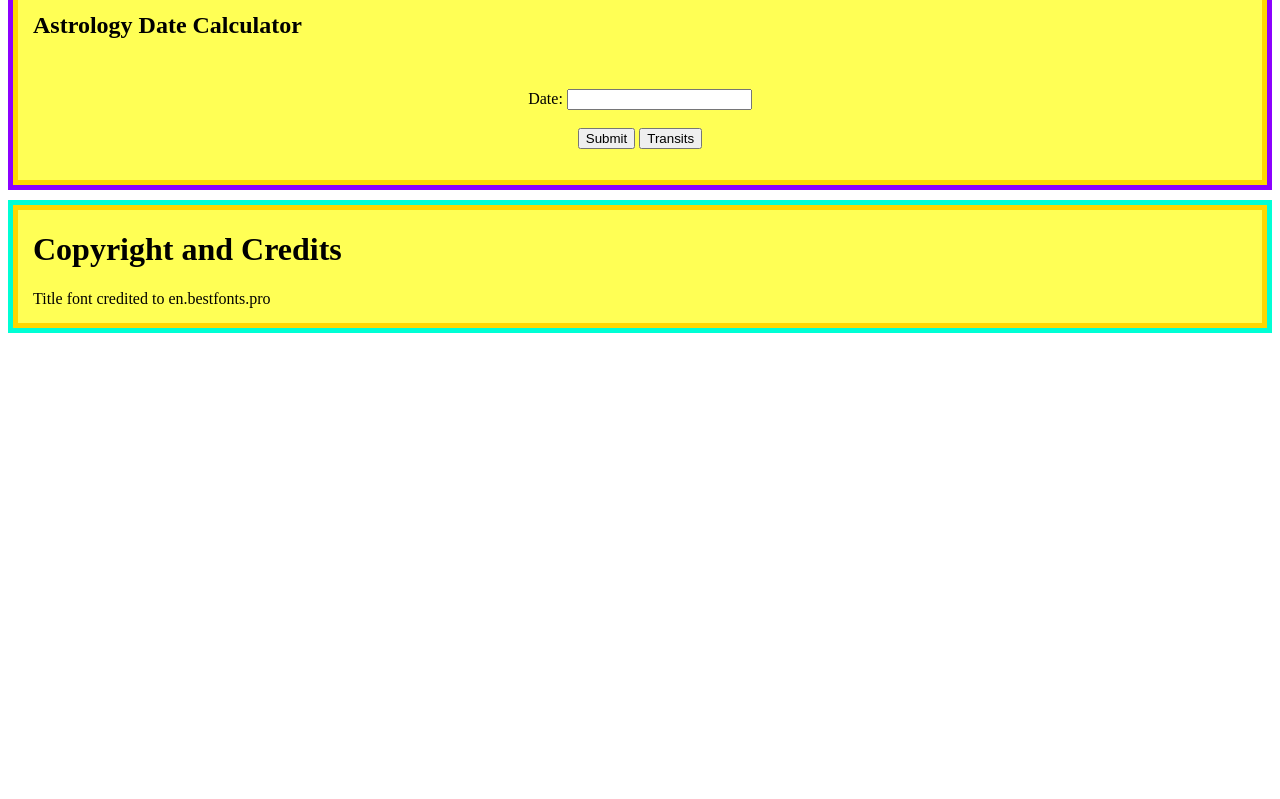
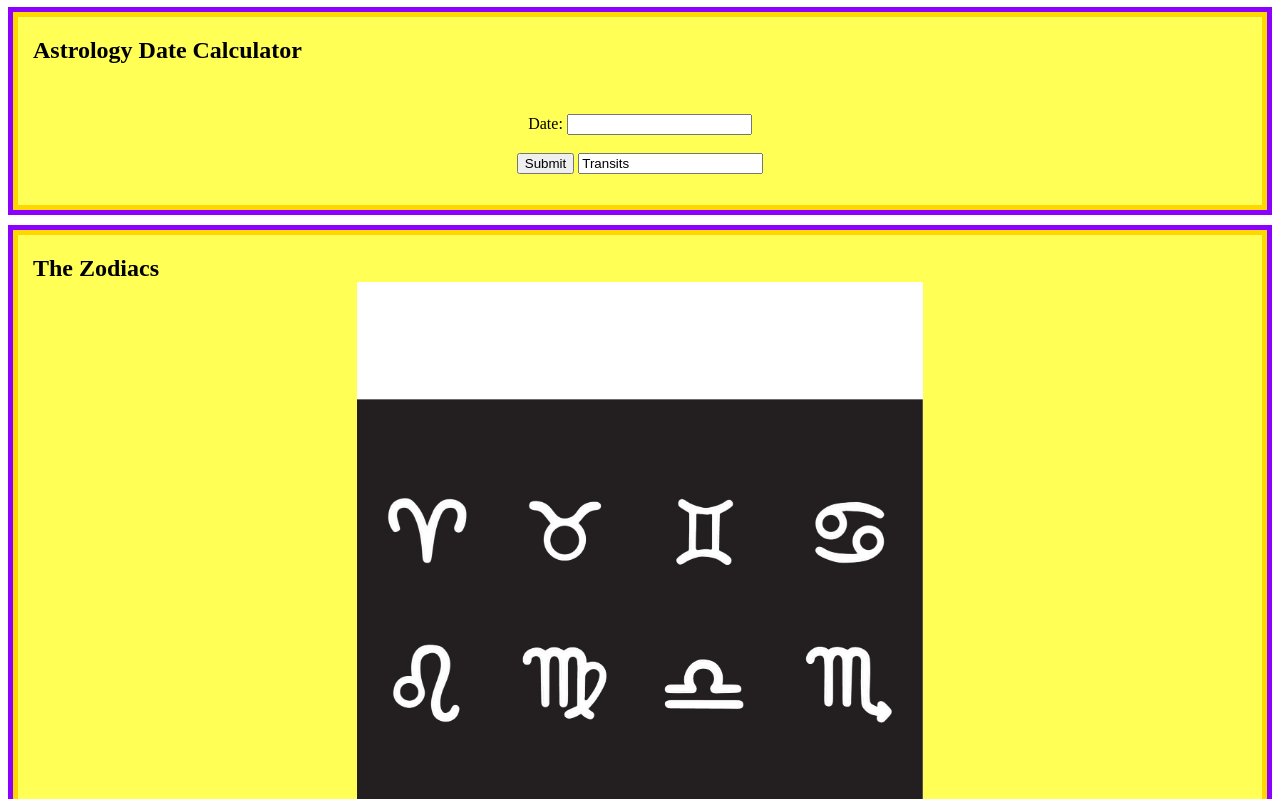
Before and after one commit to Really-ai/really-ai.github.io, a plain HTML site: page index.html in a window 1280 px wide. Shown: the part 341-1140 px from the top of the page. Before the commit the page ends 800 px from the top, so only its background shows below. Drawn offline with Linux system fonts and the light colour scheme.

Commit message:
git commit

```diff
--- a/css/main.css
+++ b/css/main.css
@@ -111,6 +111,12 @@ h6 a {
   text-decoration: none;
   color: black;
 }
+.center_img {
+  display: block;
+  margin-left: auto;
+  margin-right: auto;
+}
+
 #copyright-and-credits {
   border: 5px solid #ffd700; /* Inner border */
   box-shadow: 0 0 0 5px rgb(0, 255, 213); /* Outer border as a shadow */
--- a/index.html
+++ b/index.html
@@ -43,9 +43,19 @@ Please make sure to add id attributes to the header tags to automate hyperlink.
           <label for="date">Date:</label>
           <input type="text" id="date" name="date" /><br /><br />
           <input type="submit" value="Submit" />
-          <input type="button" onclick="openTransits()" value="Transits" />
+          <input typFe="button" onclick="openTransits()" value="Transits" />
         </form>
       </div>
+    </div>
+    <div class="program">
+      <h2 id="astdacalc">
+        The Zodiacs
+        <br />
+        <img
+          src="images/zodiacs/The Zodiacs.png"
+          class="img_standard center_img"
+        />
+      </h2>
     </div>
   </div>
   <div id="copyright-and-credits">
--- a/js/main.js
+++ b/js/main.js
@@ -72,4 +72,6 @@ $(document).ready(function () {
     }
     window.open(`${site[0]}?${data[0]}&${data[1]}&${data[2]}`);
   });
+
+  $(".img_standard").css("height", window.innerHeight);
 });
```
Also changed, not shown: images/zodiacs/The Zodiacs.png (added).
